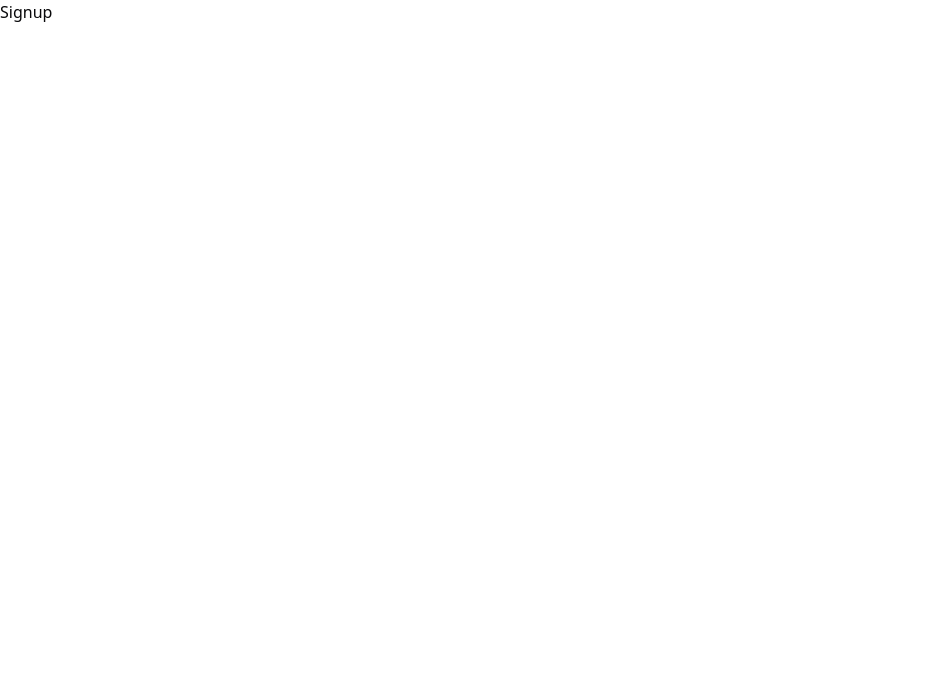
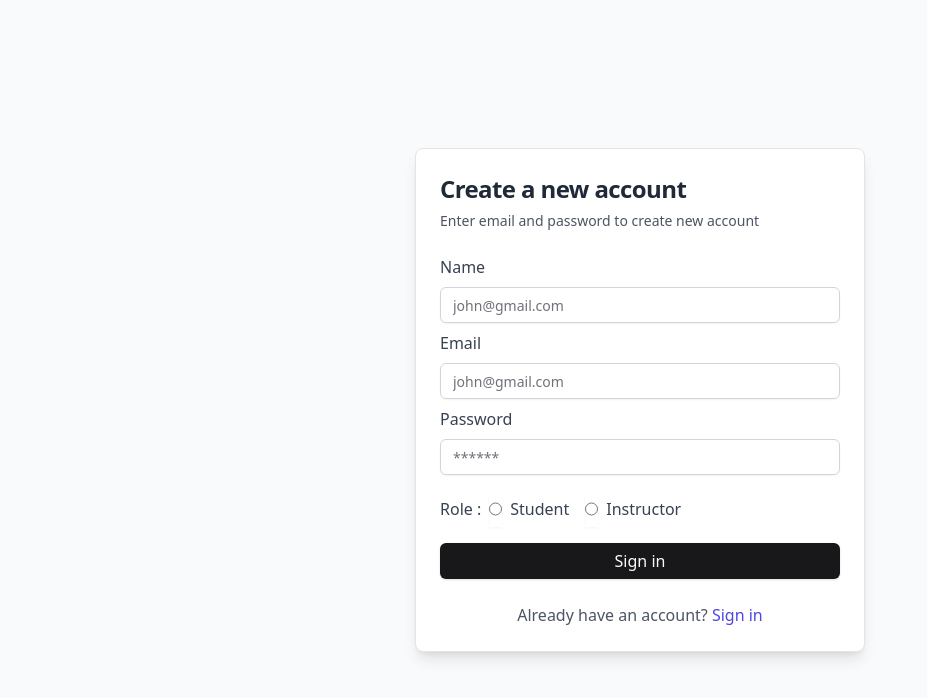
Before and after one commit to Kushal3502/Pathshala, a React (Vite) app in the folder frontend/: page /auth/signup in a window 1280 px wide. Shown: the top 698 px of the page, without its empty margins (0-927 px from the left). Built offline with nearby package versions, Linux system fonts and the light colour scheme.

Commit message:
signup ui

```diff
--- a/frontend/src/pages/auth/Signup.jsx
+++ b/frontend/src/pages/auth/Signup.jsx
@@ -1,9 +1,133 @@
-import React from 'react'
+import { Button } from "@/components/ui/button";
+import {
+  Card,
+  CardContent,
+  CardDescription,
+  CardFooter,
+  CardHeader,
+  CardTitle,
+} from "@/components/ui/card";
+import { Input } from "@/components/ui/input";
+import { Label } from "@/components/ui/label";
+import React from "react";
+import { useForm } from "react-hook-form";
+import { Link } from "react-router-dom";
 
 function Signup() {
+  const {
+    register,
+    handleSubmit,
+    formState: { errors },
+  } = useForm({ mode: "onChange" });
+
+  const handleSignup = async (formdata) => {
+    console.log(formdata);
+  };
+
   return (
-    <div>Signup</div>
-  )
+    <div className="flex items-center justify-center min-h-screen bg-gray-50">
+      <Card className="w-[450px] bg-white shadow-lg rounded-lg">
+        <CardHeader className="text-left">
+          <CardTitle className="text-2xl font-semibold text-gray-800 ">
+            Create a new account
+          </CardTitle>
+          <CardDescription className="text-gray-600 mt-1">
+            Enter email and password to create new account
+          </CardDescription>
+        </CardHeader>
+        <CardContent>
+          <form onSubmit={handleSubmit(handleSignup)}>
+            <div className="grid gap-2">
+              <div className="flex flex-col space-y-2">
+                <Label className="text-base text-gray-700">Name</Label>
+                <Input
+                  type="text"
+                  placeholder="john@gmail.com"
+                  className="border-gray-300"
+                  {...register("name")}
+                />
+                {errors.name && (
+                  <div className="text-red-500">{errors.name.message}</div>
+                )}
+              </div>
+              <div className="flex flex-col space-y-2">
+                <Label className="text-base text-gray-700">Email</Label>
+                <Input
+                  type="email"
+                  placeholder="john@gmail.com"
+                  className="border-gray-300"
+                  {...register("email", {
+                    pattern: {
+                      value: /^\w+([.-]?\w+)*@\w+([.-]?\w+)*(\.\w{2,3})+$/,
+                      message: "Invalid email address!!!",
+                    },
+                  })}
+                />
+                {errors.email && (
+                  <div className="text-red-500">{errors.email.message}</div>
+                )}
+              </div>
+              <div className="flex flex-col space-y-2">
+                <Label className="text-base text-gray-700">Password</Label>
+                <Input
+                  type="password"
+                  placeholder="******"
+                  className="border-gray-300"
+                  {...register("password", {
+                    minLength: {
+                      value: 5,
+                      message: "Password must be atleast 5 characters long!!!",
+                    },
+                  })}
+                />
+                {errors.password && (
+                  <div className="text-red-500">{errors.password.message}</div>
+                )}
+              </div>
+              <div className="flex gap-2 mt-2 items-center">
+                <Label className="text-base text-gray-700">Role : </Label>
+                <div className="flex items-center space-x-4">
+                  <Label className="flex items-center space-x-2 text-base">
+                    <Input
+                      type="radio"
+                      value="student"
+                      {...register("role", { required: "Role is required" })}
+                      className="form-radio text-indigo-600"
+                    />
+                    <span className="text-gray-700">Student</span>
+                  </Label>
+                  <Label className="flex items-center space-x-2 text-base">
+                    <Input
+                      type="radio"
+                      value="instructor"
+                      {...register("role")}
+                      className="form-radio  text-indigo-600"
+                    />
+                    <span className="text-gray-700">Instructor</span>
+                  </Label>
+                </div>
+                {errors.role && (
+                  <div className="text-red-500">{errors.role.message}</div>
+                )}
+              </div>
+              <Button className="w-full mt-2 text-base">Sign in</Button>
+            </div>
+          </form>
+        </CardContent>
+        <CardFooter className="flex flex-col items-center text-gray-600 gap-2">
+          <p>
+            Already have an account?{" "}
+            <Link
+              to={"/auth/signin"}
+              className="text-indigo-600 hover:underline"
+            >
+              Sign in
+            </Link>
+          </p>
+        </CardFooter>
+      </Card>
+    </div>
+  );
 }
 
-export default Signup
+export default Signup;
```
